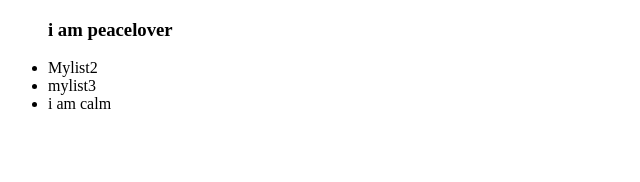
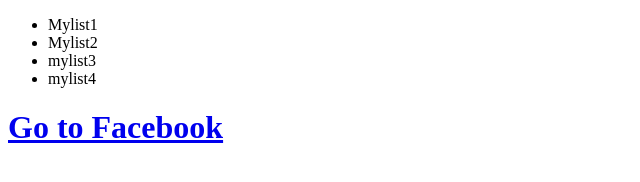
Before and after one commit to MIB7978/javascriptFiles, a plain HTML site: page index.html in a window 1280 px wide. Shown: the whole page, without its empty margins (0-640 px from the left). Drawn offline with Linux system fonts and the light colour scheme.

Commit message:
excerise-1

```diff
--- /dev/null
+++ b/excersie1.js
@@ -0,0 +1,12 @@
+
+let ele = document.createElement("a")
+let ele1 = document.createElement("h1")
+ele1.appendChild(ele);
+let tnode = document.createTextNode('Go to Facebook')
+ele.appendChild(tnode)
+
+ele.setAttribute("href","https://www.facebook.com")
+
+document.querySelector('body').appendChild(ele1)
+
+console.log(ele)
--- a/index.html
+++ b/index.html
@@ -13,6 +13,7 @@
                 <li class='childli'>mylist3</li>
                 <li class='childli' id = 'lui'>mylist4</li>
             </ul>
-            <script src="./create_element_remove.js"></script>
+            <!-- <script src="./create_element_remove.js"></script> -->
+            <script src="./excersie1.js"></script>
 </body>
 </html>
```
